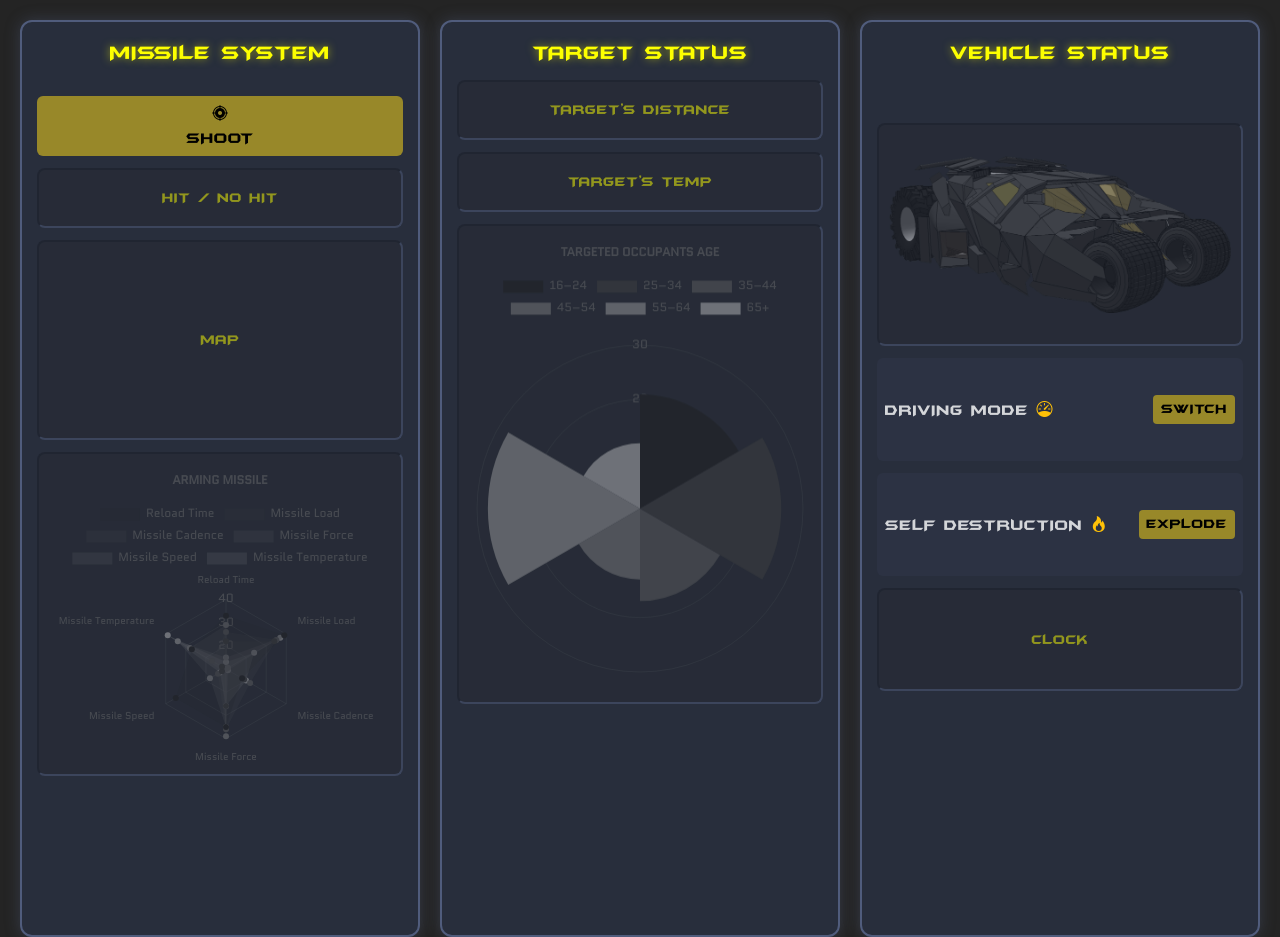
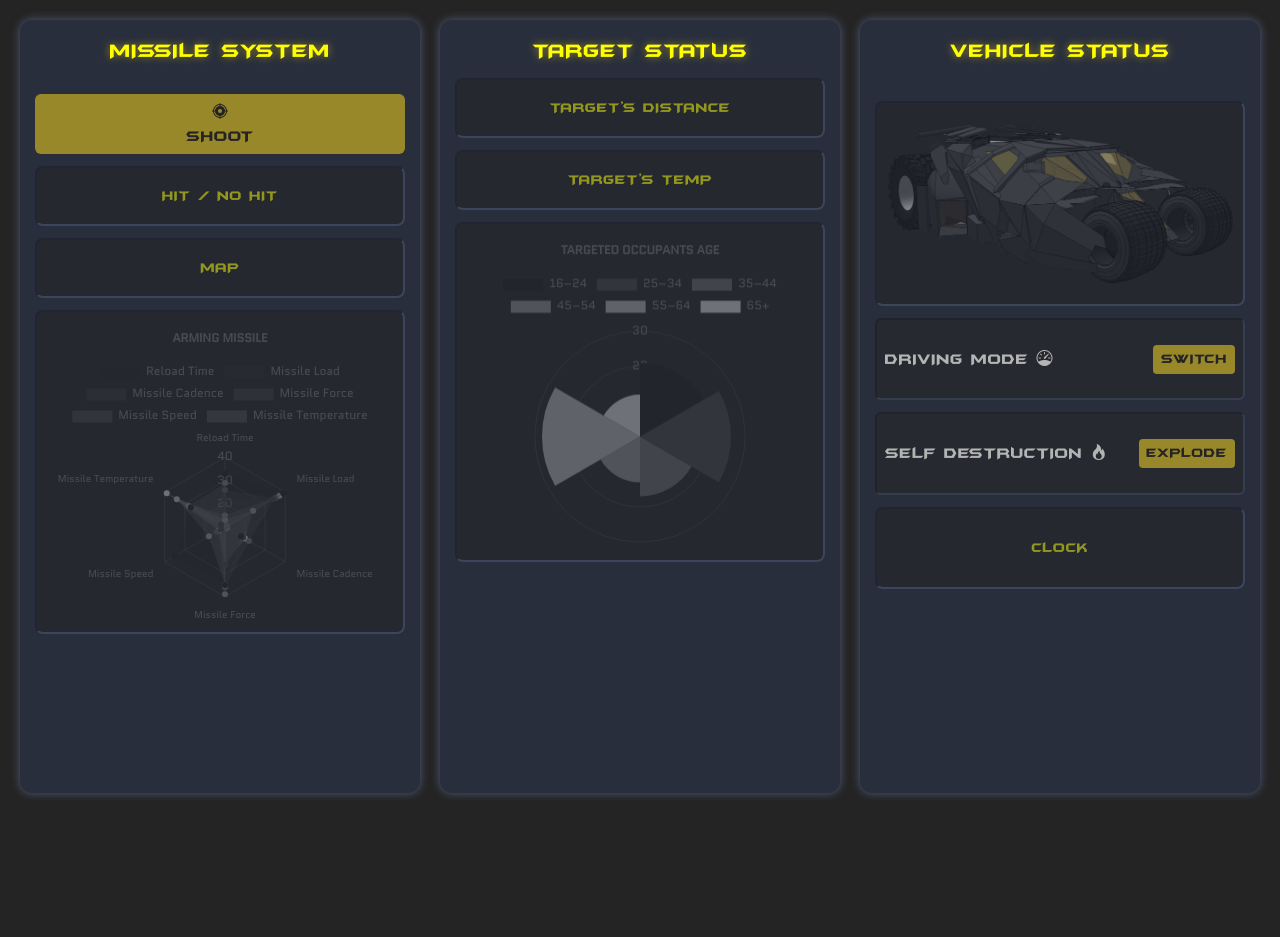
Before and after one commit to PerformX2/cruz_nicolas_web3tp2, a website: page index.html in a window 1280 px wide. After the commit the page ends 800 px from the top, so only its background shows below. Drawn offline with nearby package versions, Linux system fonts and the light colour scheme; a script that the page names is missing.

Commit message:
optimisation css

```diff
--- a/src/css/styles.css
+++ b/src/css/styles.css
@@ -12,36 +12,44 @@
 
 /* PALETTE PERSONNALISÉE (OVERRIDE BOOTSTRAP)*/
 :root {
-  /* Vos couleurs de base */
-  --color-primary-accent: #fdff00; /* Jaune vif/Néon (Nécessaire pour le HUD) */
-  --color-secondary-accent: #988829; /* Jaune sombre (Pour les boutons par défaut) */
-  --color-background-dark: #242424; /* Fond très sombre */
-  --color-background-medium: #282e3c; /* Fond des sections/modules */
-  --color-border-light: #505c7c; /* Bleu gris clair (Pour bordures) */
+  /* ---------------------------------------------------- */
+  /* COULEURS DE FOND ET DE BASE (Les Bleus Sombres) */
+  /* ---------------------------------------------------- */
 
-  /* Mappage des couleurs de Bootstrap */
-  --bs-body-bg: var(--color-background-dark); /* Fond principal de la page */
-  --bs-body-color: var(--color-border-light); /* Texte principal (gris/bleu) */
+  /* Arrière-plan de l'application (Très foncé)  #242424 */
+  --bs-body-bg: #242424;
 
-  --bs-primary: var(
-    --color-secondary-accent
-  ); /* Couleur primaire Bootstrap (ex: boutons .btn-primary) */
-  --bs-secondary: var(--color-border-light); /* Couleur secondaire Bootstrap */
-  --bs-dark: var(
-    --color-background-medium
-  ); /* Utilisée pour les fonds d'éléments sombres */
+  /* Couleur des composants #282e3c */
+  --bs-secondary-bg: #282e3c;
 
-  /* Définition des couleurs spécifiques pour le HUD */
-  --bs-warning: var(
-    --color-primary-accent
-  ); /* Le jaune vif pour les alertes et accents */
-  --bs-light: var(--color-background-medium);
+  /* Couleur du texte de base (Gris clair pour la lisibilité) - #b4b4b4 */
+  --bs-body-color: #b4b4b4;
+  --bs-body-color-rgb: rgb(180, 180, 180);
+
+  /* ---------------------------------------------------- */
+  /* COULEURS D'ACCENTUATION ET DE STATUT (Les Jaunes & Bleus Vifs) */
+  /* ---------------------------------------------------- */
+
+  /* 1. COULEUR D'ACCENTUATION PRINCIPALE (Néon/Alerte) - #fdff00 */
+  /* Utilisé pour les icônes de feu (fire), les messages d'alerte, et les accents critiques. */
+  --bs-warning: #fdff00;
+  --bs-warning-rgb: rgb(253, 255, 0);
+
+  /* 2. COULEUR PRIMAIRE (Jaune Sombre/Olive) - #988829 */
+  /* Utilisé pour les boutons principaux ou les éléments de navigation actifs. */
+  --bs-primary: #988829;
+  --bs-primary-rgb: rgb(152, 136, 41);
+
+  /* 3. COULEUR SECONDAIRE (Bleu Moyen/Gris Bleu) - #505c7c */
+  /* Utilisé pour les bordures, les séparateurs, ou les boutons secondaires. */
+  --bs-secondary: #505c7c;
+  --bs-secondary-rgb: rgb(80, 92, 124);
 }
 
 body {
   font-family: 'BatmanForeverFont', sans-serif;
   background-color: var(--bs-body-bg);
-  color: var(--bs-body-color);
+  color: var(--bs-warning);
   overflow: scroll;
 }
 
@@ -57,15 +65,14 @@ body {
 /* SECTIONS */
 .hud-section {
   /* Utilise la variable d'arrière-plan de module */
-  background-color: var(--color-background-medium);
+  background-color: var(--bs-secondary-bg);
   padding: 15px;
   border-radius: 12px;
   display: grid;
   grid-template-rows: auto repeat(6, minmax(60px, auto));
   gap: 12px;
   /* Utilise la variable de bordure */
-  border: 2px solid var(--color-border-light);
-  box-shadow: 0 0 15px rgba(80, 92, 124, 0.4);
+  box-shadow: 0 0 10px var(--bs-secondary);
 }
 
 /* TITRES */
@@ -73,14 +80,14 @@ body {
   font-size: 1.3rem;
   text-align: center;
   /* Utilise la variable d'accentuation vive */
-  color: var(--color-primary-accent);
-  text-shadow: 0 0 8px rgba(253, 255, 0, 0.5);
+  color: var(--bs-warning);
+  text-shadow: 0 0 8px var(--bs-primary);
 }
 
 /* PLACEHOLDERS */
 .placeholder {
   /* Utilise la variable de bordure */
-  border: 2px inset var(--color-border-light);
+  border: 2px inset var(--bs-secondary);
   border-radius: 8px;
   padding: 10px;
   text-align: center;
@@ -88,35 +95,28 @@ body {
   /* Utilise la variable d'accentuation vive */
   color: var(--color-primary-accent);
   /* Utilise la variable de fond sombre */
-  background-color: rgba(36, 36, 36, 0.4);
+  background-color: var(--bs-body-bg);
   display: flex;
   align-items: center;
   justify-content: center;
-}
-
-.chart {
-  min-height: 130px;
-}
-.map {
-  min-height: 200px;
 }
 
 /* BUTTONS (Surchargé pour utiliser l'accent jaune) */
 button,
 .btn {
   /* Utilise la couleur secondaire/bouton */
-  background-color: var(--color-secondary-accent) !important;
-  border: none !important;
-  color: #000 !important;
+  background-color: var(--bs-primary);
+  border: none;
+  color: var(--bs-body-bg);
   transition: 0.25s ease;
 }
 
 button:hover,
 .btn:hover {
   /* Utilise la couleur primaire vive pour l'effet hover */
-  background-color: var(--color-primary-accent) !important;
-  color: #000 !important;
-  box-shadow: 0 0 15px rgba(253, 255, 0, 0.6);
+  background-color: var(--bs-warning);
+  color: var(--bs-body-bg);
+  box-shadow: 0 0 15px var(--bs-primary);
 }
 
 /* TOGGLES */
@@ -125,8 +125,8 @@ button:hover,
   justify-content: space-between;
   align-items: center;
   padding: 8px;
-  /* Utilise la variable de bordure pour l'arrière-plan avec opacité */
-  background: rgba(80, 92, 124, 0.1);
+  background-color: #262930;
   border-radius: 6px;
-  color: rgba(255, 255, 255, 0.8);
+  border: 2px inset #505c7c67;
+  color: var(--bs-body-color);
 }
--- a/src/js/tonejs.js
+++ b/src/js/tonejs.js
@@ -27,26 +27,3 @@ document.querySelector('#shoot-btn').addEventListener('click', async () => {
     console.warn("Le son n'est pas encore chargé. Veuillez patienter.");
   }
 });
-
-// Définir les chemins pour les sons
-const MANUAL_AUTO_URL = '../assets/audio/sfx_manual_auto.mp3';
-
-// Créer le Player pour le son de mode manuel/auto
-const manualAutoPlayer = new Tone.Player({
-  url: MANUAL_AUTO_URL,
-  autostart: false,
-  loop: false,
-}).toDestination(); // Connecter directement à la sortie
-
-// Précharger l'audio pour une réponse instantanée
-manualAutoPlayer.load();
-
-// Laisser la fonction playSound simple pour la réutilisation
-export function playManualAutoSound() {
-  if (Tone.context.state !== 'running') {
-    Tone.start();
-  }
-  if (manualAutoPlayer.loaded) {
-    manualAutoPlayer.start(0);
-  }
-}
```
